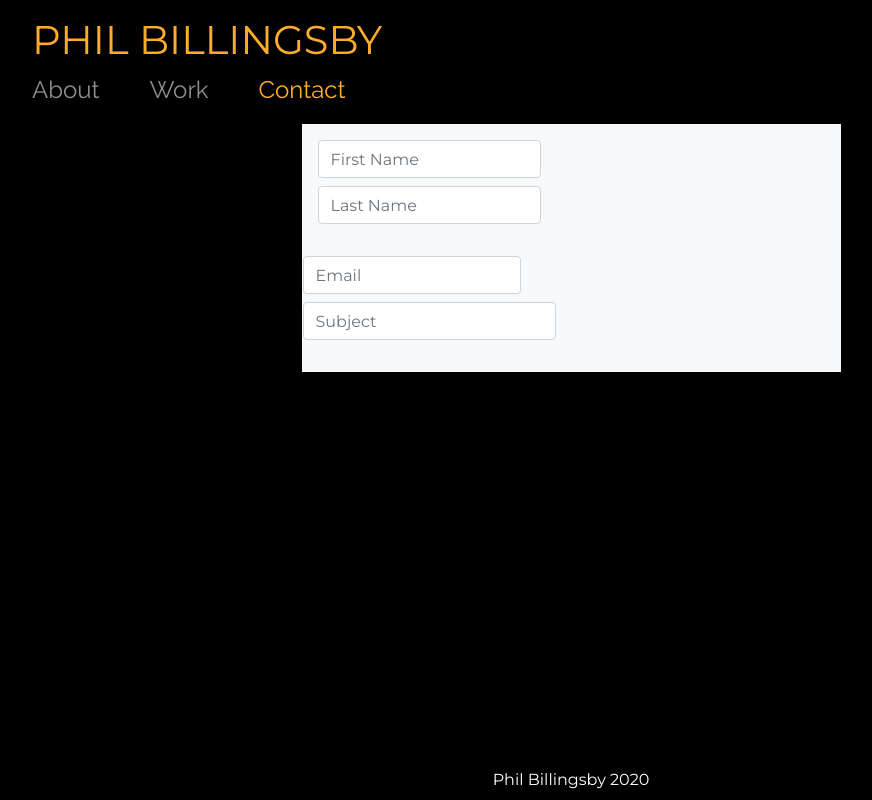
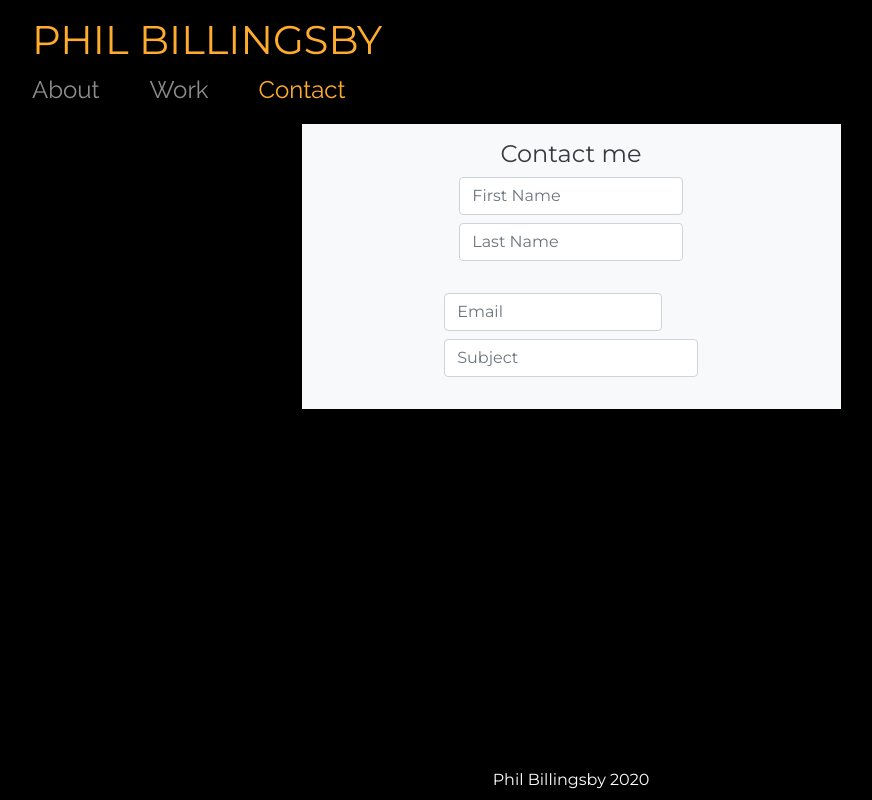
Before and after one commit to PBillingsby/PBillingsby.github.io, a React (Create React App) app: page /contact in a window 1280 px wide. Shown: the whole page, without its empty margins (69-941 px from the left). Built offline with nearby package versions, Linux system fonts and the light colour scheme.

Commit message:
Fix fade for CSSTransition to not show previous content

```diff
--- a/src/Contact.js
+++ b/src/Contact.js
@@ -4,7 +4,8 @@ const Contact = () => {
   return (
     <div>
       <div className="container w-50 p-3 bg-light">
-        <form className="form-group row w-50">
+        <h4 className="text-center text-dark">Contact me</h4>
+        <form className="form-group mx-auto row w-50">
           <div className="col-sm">
             <input
               type="text"
--- a/src/Routes.js
+++ b/src/Routes.js
@@ -12,7 +12,7 @@ const Routes = ({ location }) => {
         <CSSTransition
           classNames={"fade"}
           key={location.key}
-          timeout={{ enter: 100, exit: 300 }}
+          timeout={{ enter: 100 }}
         >
           <Switch location={location}>
             <Route exact path="/">
```
